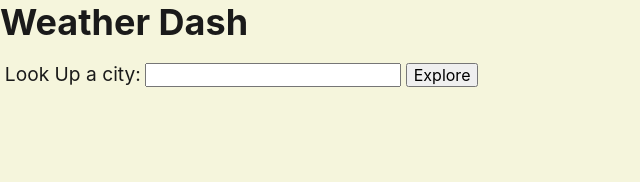
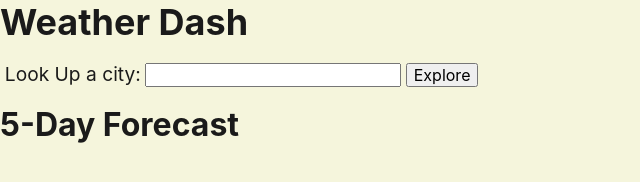
Before and after one commit to sushii23/daily-weather, a plain HTML site: page main/index.html in a window 1280 px wide. Shown: the whole page, without its empty margins (0-640 px from the left). Drawn offline with Linux system fonts and the light colour scheme; files that its build step writes are made by us from their sources.

Commit message:
added forecast section

```diff
--- a/main/index.html
+++ b/main/index.html
@@ -25,7 +25,10 @@
     <p id="humidity"></p>
     <p id="wind-speed"></p>
   </section>
-
+ <section id="forecast">
+   <h2>5-Day Forecast</h2>
+   <div id="forecast-days"></div>
+ </section>
 
 
 
```
